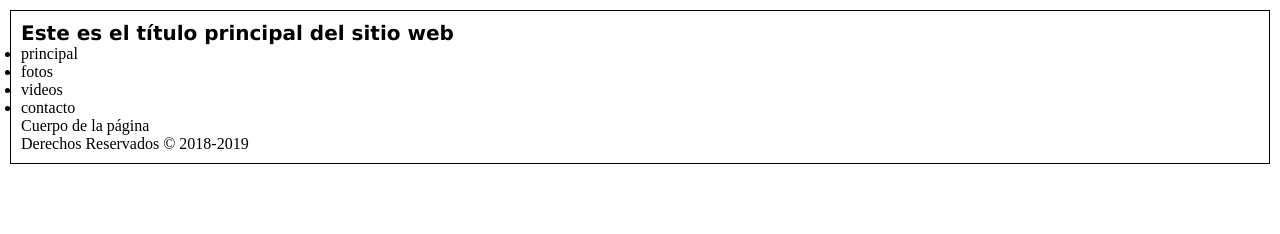
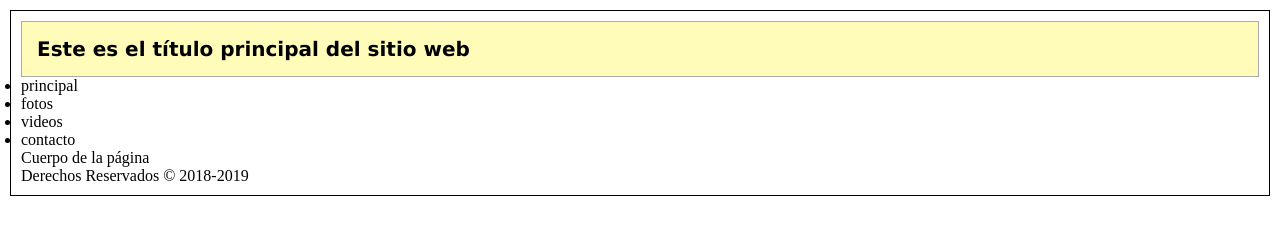
Before and after one commit to LimberthEsneiderSantanderAlcivar/ejercicio3, a plain HTML site: page index.html in a window 1280 px wide. Drawn offline with Linux system fonts and the light colour scheme.

Commit message:
el titulo principal del sitio

```diff
--- a/css/estilo.css
+++ b/css/estilo.css
@@ -13,3 +13,8 @@ h2 {
 	padding: 10px;
 	margin: 10px;
 }
+.caja2{
+	border: 1px solid #ABABAB;
+	background-color: #FFFCB9;
+	padding: 15px;
+}
--- a/index.html
+++ b/index.html
@@ -8,7 +8,7 @@
 <body class="caja1">
 <div id="agrupar">
   <header id="cabecera">
-    <h1>Este es el título principal del sitio web</h1>
+    <h1 class="caja2">Este es el título principal del sitio web</h1>
   </header>
   <nav id="menu">
     <ul>
```
